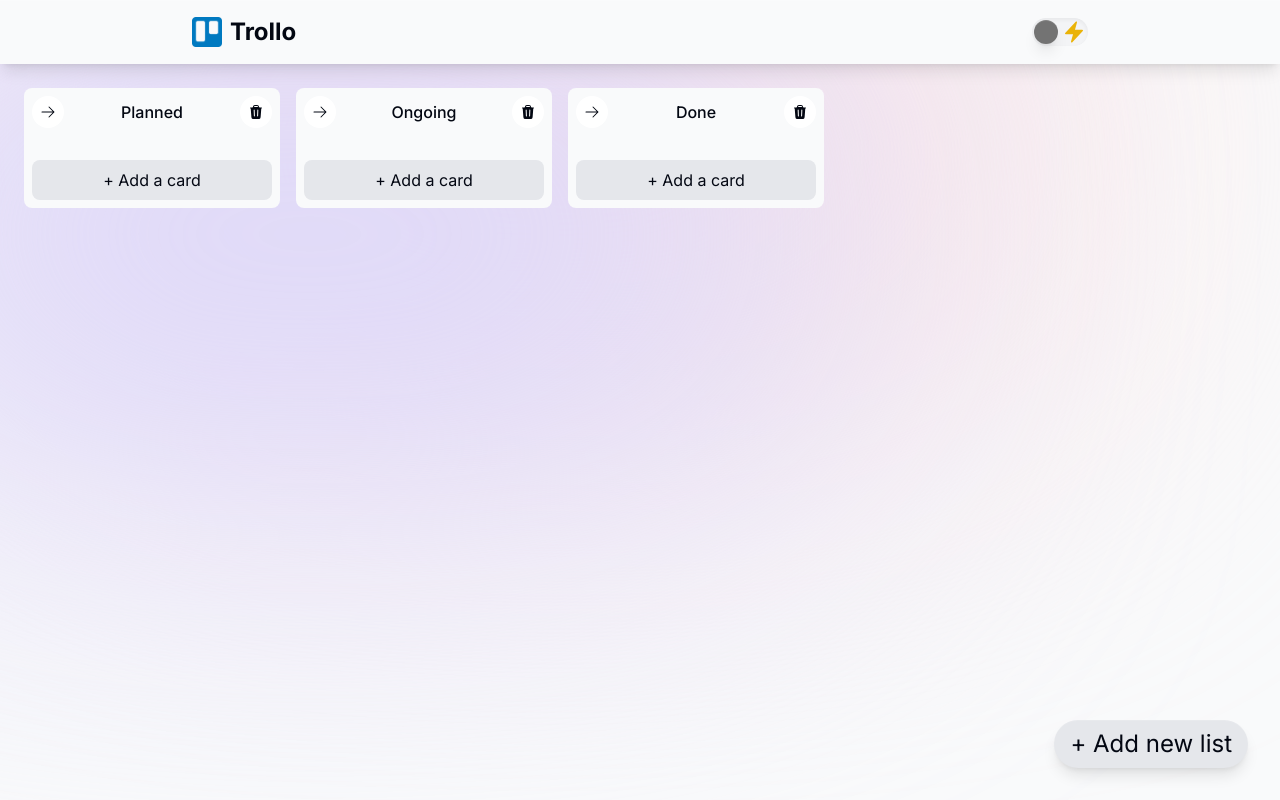
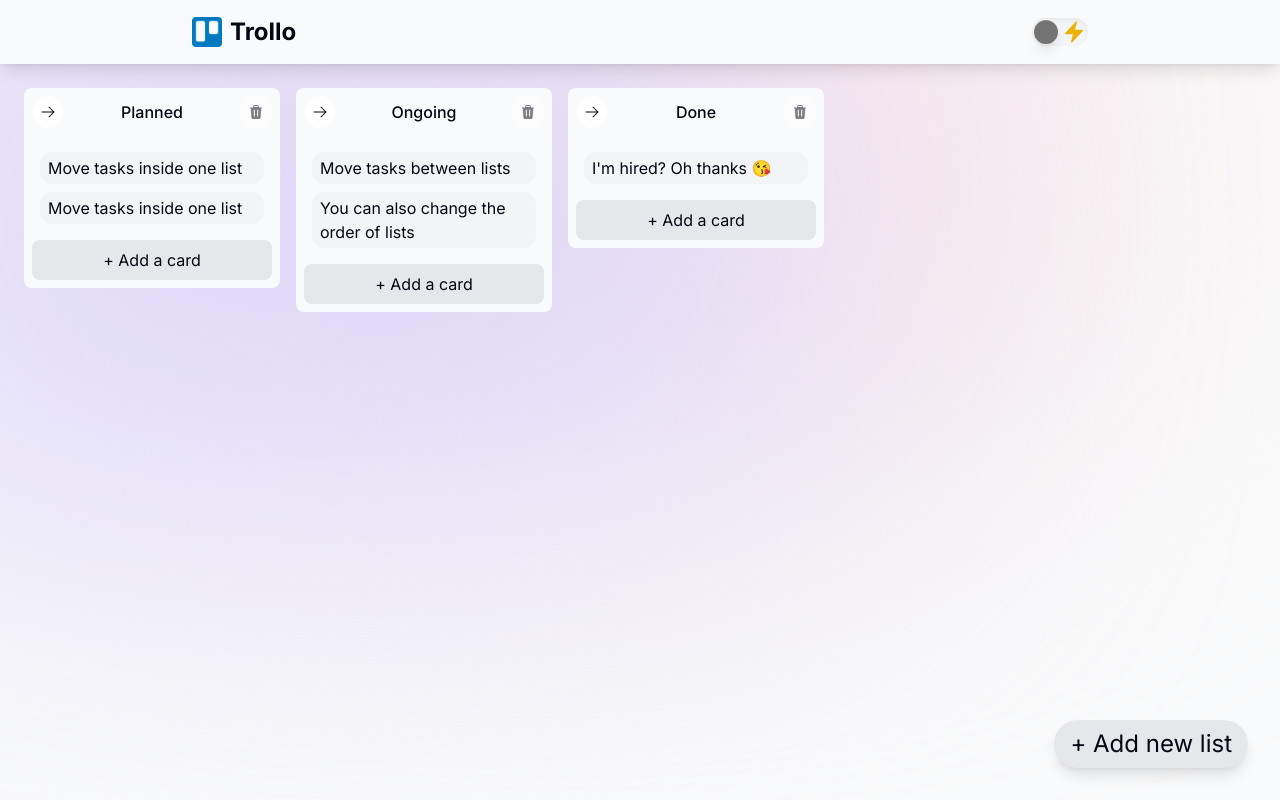
Before and after one commit to Andrukiewicz/todolist, a Next.js app: page / in a window 1280 px wide. Built offline with nearby package versions, Linux system fonts and the light colour scheme.

Commit message:
Added default tasks on first visit

```diff
--- a/store.js
+++ b/store.js
@@ -27,7 +27,38 @@ const store = (set) => ({
     },
     // Add more default columns as needed
   ],
-  tasks: [],
+  tasks: [
+    {
+      id: "e9ea77a6-4031-4429-9534-2709f7bc07c6",
+      order: 0,
+      state: "3",
+      title: "I'm hired? Oh thanks 😘",
+    },
+    {
+      id: "g4ea77a6-4031-4529-9535-2709f7dd07c6",
+      order: 0,
+      state: "1",
+      title: "Move tasks inside one list",
+    },
+    {
+      id: "g4ea77a6-4031-4529-9535-2709f7dd07c6",
+      order: 1,
+      state: "1",
+      title: "Move me!",
+    },
+    {
+      id: "3810e834-5aac-43b3-96da-9b5823dfcd72",
+      order: 0,
+      state: "2",
+      title: "Move tasks between lists",
+    },
+    {
+      id: "62b14093-7e8f-4c34-bfa1-db31476276d7",
+      order: 1,
+      state: "2",
+      title: "You can also change the order of lists",
+    },
+  ],
   addTask: (id, title, state) =>
     set(
       produce((store) => {
```
